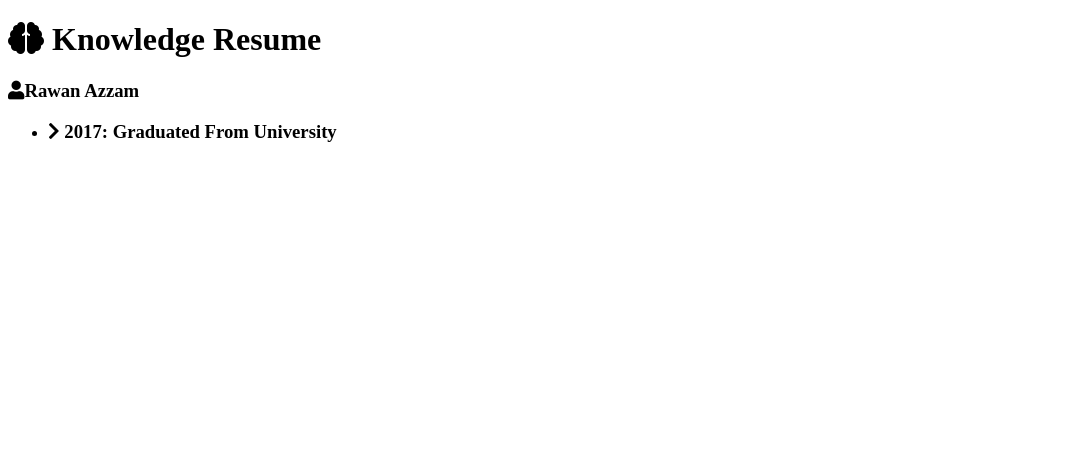
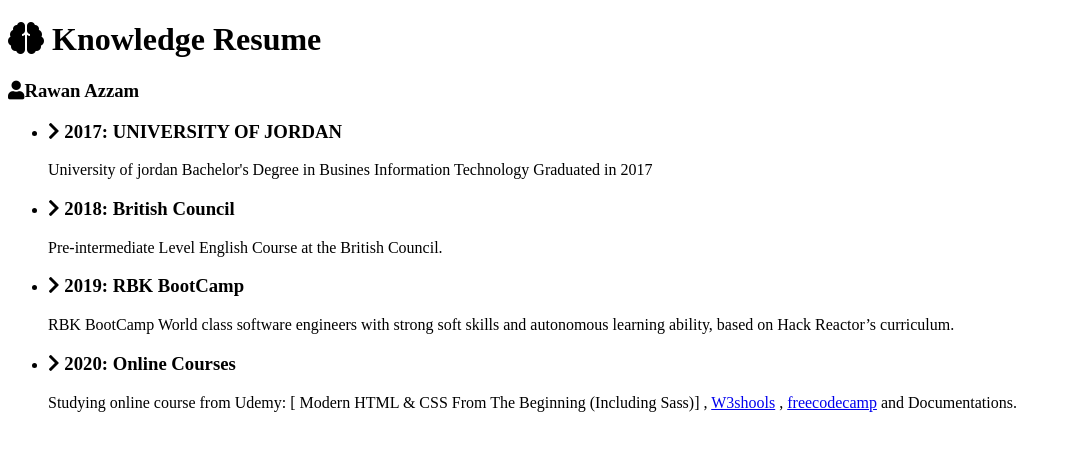
Before and after one commit to RawanAkAzz/Knowledge-Resume, a plain HTML site: page index.html in a window 1280 px wide. Shown: the whole page, without its empty margins (0-1068 px from the left). Drawn offline with Linux system fonts and the light colour scheme.

Commit message:
updateInfo

```diff
--- a/index.html
+++ b/index.html
@@ -30,8 +30,51 @@
           <div>
             <h3>
               <i class="fas fa-chevron-right"></i>
-              2017: Graduated From University
+              2017: UNIVERSITY OF JORDAN
             </h3>
+            <p>
+              University of jordan Bachelor's Degree in Busines Information
+              Technology Graduated in 2017
+            </p>
+          </div>
+        </li>
+        <li>
+          <div>
+            <h3>
+              <i class="fas fa-chevron-right"></i>
+              2018: British Council
+            </h3>
+            <p>
+              Pre-intermediate Level English Course at the British Council.
+            </p>
+          </div>
+        </li>
+        <li>
+          <div>
+            <h3>
+              <i class="fas fa-chevron-right"></i>
+              2019: RBK BootCamp
+            </h3>
+            <p>
+              RBK BootCamp World class software engineers with strong soft
+              skills and autonomous learning ability, based on Hack Reactor’s
+              curriculum.
+            </p>
+          </div>
+        </li>
+        <li>
+          <div>
+            <h3>
+              <i class="fas fa-chevron-right"></i>
+              2020: Online Courses
+            </h3>
+            <p>
+              Studying online course from Udemy: [ Modern HTML & CSS From The
+              Beginning (Including Sass)] ,
+              <a href="https://www.w3schools.com">W3shools</a> ,
+              <a href="https://www.freecodecamp.org">freecodecamp</a>
+           and Documentations.
+            </p>
           </div>
         </li>
       </ul>
```
